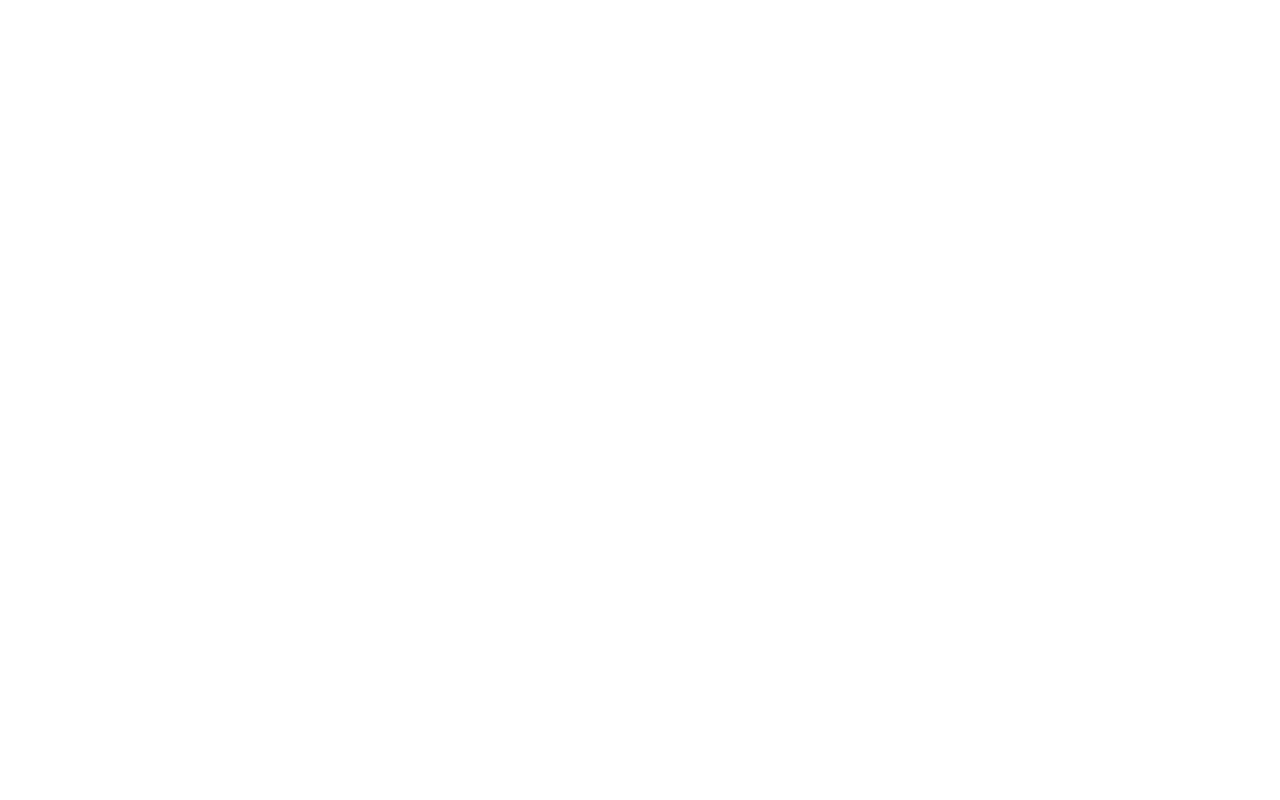
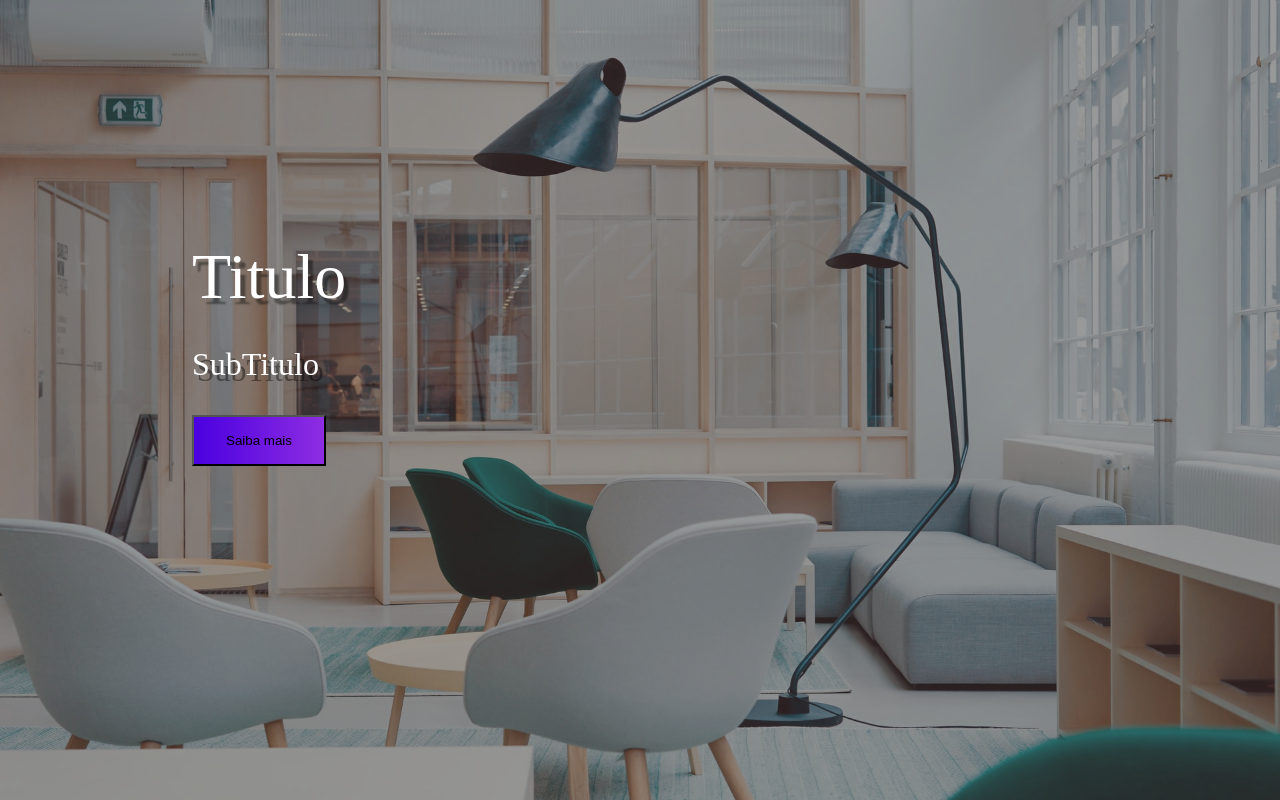
Before and after one commit to RenanAugustoKwn/portifolio01, a plain HTML site: page index.html in a window 1280 px wide. Drawn offline with Linux system fonts and the light colour scheme.

Commit message:
Comecando Banner

```diff
--- a/index.html
+++ b/index.html
@@ -5,9 +5,25 @@
     <meta http-equiv="X-UA-Compatible" content="IE=edge">
     <meta name="viewport" content="width=device-width, initial-scale=1.0">
     <link rel="stylesheet" href="style.css">
-    <title>Portifólio</title>
+    <link rel="apple-touch-icon" sizes="180x180" href="imagens/apple-touch-icon.png">
+    <link rel="icon" type="image/png" sizes="32x32" href="imagens/favicon-32x32.png">
+    <link rel="icon" type="image/png" sizes="16x16" href="imagens/favicon-16x16.png">
+    <link rel="manifest" href="/site.webmanifest">
+    <title>Portfólio</title>
 </head>
 <body>
+    <div class ='Container'>
+        <header>
+            <div class="img-wrapper">
+                <img src="imagens/bg.jpg" alt="">
+            </div>
+            <div class="banner">
+                <h1>Titulo</h1>
+                <p>SubTitulo</p>
+                <button>Saiba mais</button>
+            </div>
+        </header>
 
+    </div>
 </body>
 </html>
--- a/style.css
+++ b/style.css
@@ -1 +1,50 @@
 @import url('https://cdnjs.cloudflare.com/ajax/libs/font-awesome/6.0.0/css/all.min.css');
+
+*{
+    margin: 0;
+    padding: 0;
+}
+header{
+    width: 100%;
+    height: 100vh;
+    overflow: hidden;
+    position: relative;
+}
+.img-wrapper{
+    width: 100%;
+    height: 100%;
+    overflow: hidden;
+    background-color: rgba(0, 0, 0, 0.8);
+}
+.img-wrapper img{
+    width: 100%;
+    height: 100%;
+    object-fit: cover;
+    opacity: 0.5;
+}
+.banner{
+    position: absolute;
+    top: 30%;
+    left: 15%;
+}
+.banner h1{
+    color: white;
+    font-size: 4rem;
+    font-weight: 200;
+    text-shadow: .3rem .4rem 2px rgba(0, 0, 0, 0.4);
+    margin-bottom: 2rem;
+}
+.banner p{
+    color: white;
+    font-size: 2rem;
+    text-shadow: .3rem .4rem rgba(0, 0, 0, 0.4);
+    margin-bottom: 2rem;
+}
+.banner button{
+    color: black;
+    background: #8E2DE2;
+    background: -webkit-linear-gradient(to right, #4A00E0, #8E2DE2);
+    background: linear-gradient(to right, #4A00E0, #8E2DE2);
+    padding: 1rem 2rem;
+
+}
```
Also changed, not shown: Imagens/about.txt (renamed from about.txt), Imagens/android-chrome-192x192.png (renamed from android-chrome-192x192.png), Imagens/android-chrome-512x512.png (renamed from android-chrome-512x512.png), Imagens/apple-touch-icon.png (renamed from apple-touch-icon.png), Imagens/bg.jpg (added), Imagens/favicon-16x16.png (renamed from favicon-16x16.png), Imagens/favicon-32x32.png (renamed from favicon-32x32.png), site.webmanifest.
